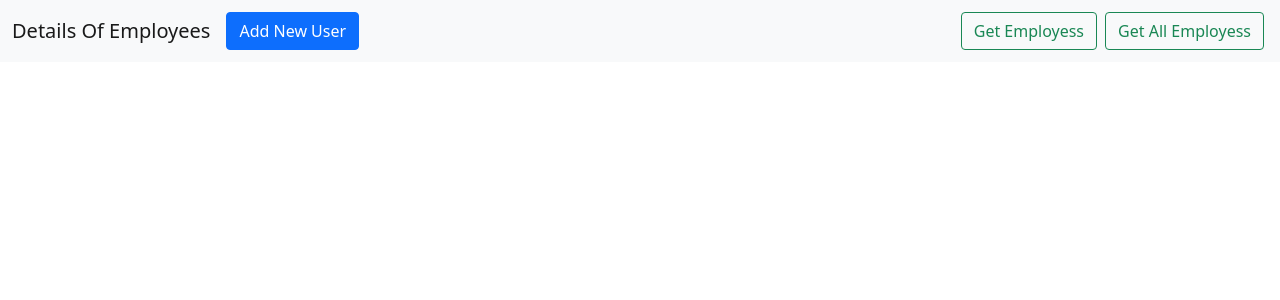
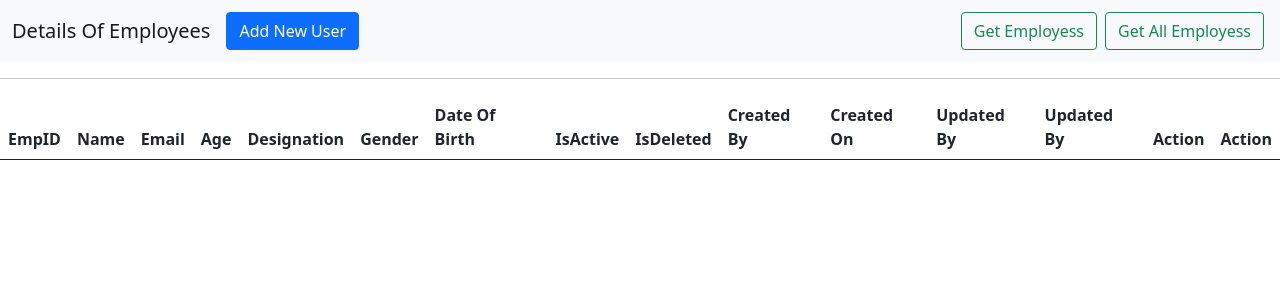
Before and after one commit to anas012/Practice, an Angular app in the folder CRUD/: page /details in a window 1280 px wide. Shown: the top 300 px of the page. Built offline with nearby package versions, Linux system fonts and the light colour scheme.

Commit message:
employe get

```diff
--- a/CRUD/src/app/add-employeee/add-employeee.component.html
+++ b/CRUD/src/app/add-employeee/add-employeee.component.html
@@ -1,4 +1,10 @@
 <div class="container">
+    <div class="row">
+        <div class="alert alert-warning alert-dismissible fade show text-center" role="alert" *ngIf="alert">
+          <strong>Error!</strong> {{msg}}
+          <button (click)="onclick()" type="button" class="btn-close" data-bs-dismiss="alert" aria-label="Close"></button>
+        </div>
+      </div>
     <div class="row">
     <div class="text-center">
         <h3>Add Employee Form</h3>
--- a/CRUD/src/app/add-employeee/add-employeee.component.ts
+++ b/CRUD/src/app/add-employeee/add-employeee.component.ts
@@ -1,5 +1,6 @@
 import { Component, OnInit } from '@angular/core';
 import { NgForm } from '@angular/forms';
+import { Router } from '@angular/router';
 import { AuthenticationService } from '../authentication.service';
 import { EmployeAdd, OnEmployeAdd } from '../shared/User.model';
 
@@ -11,7 +12,9 @@ import { EmployeAdd, OnEmployeAdd } from '../shared/User.model';
 export class AddEmployeeeComponent implements OnInit {
 isactive=true;
 isdelete=false;
-  constructor(private auth:AuthenticationService) { }
+alert=false;
+msg!:string;
+  constructor(private auth:AuthenticationService,private route:Router) { }
 
   genders=['male','female'];
 
@@ -27,8 +30,16 @@ isdelete=false;
     console.log(this.empdata(form));
     this.auth.AddEmp(this.empdata(form)).subscribe((res:OnEmployeAdd)=>
       {
-        console.log(res.msg);
-        console.log(this.auth.gettoken());
+
+        if (res.msg_sc!=="")
+        {
+        this.route.navigate(['details']);
+        }
+        else
+        {
+          this.msg =res.msg;
+          this.alert=true;
+        }
       }
       )
     }
@@ -54,6 +65,9 @@ isdelete=false;
     return emp;
 
 }
-
+onclick()
+{
+  this.alert=false;
+}
 
 }
--- a/CRUD/src/app/authentication.service.ts
+++ b/CRUD/src/app/authentication.service.ts
@@ -2,6 +2,7 @@ import { Injectable } from '@angular/core';
 import { EmployeAdd, Iusermodel, OnEmployeAdd, userLoggedin, Userlogin, userRegister } from './shared/User.model';
 import {HttpClient, HttpErrorResponse} from '@angular/common/http'
 import { Observable, pipe } from 'rxjs';
+import { Allemploylist } from './shared/employee.model';
 interface log {
   token:string;
   UserID:string;
@@ -10,6 +11,8 @@ interface log {
   providedIn: 'root'
 })
 export class AuthenticationService {
+  temp:any;
+
 
   constructor( private htppdata:HttpClient) { }
 SiginupUser(user:Iusermodel)
@@ -28,6 +31,11 @@ AddEmp(emp:EmployeAdd)
   return this.htppdata.post<OnEmployeAdd>("http://192.168.18.118:3000/rest/add",emp);
 }
 
+GetAllEmp()
+{
+ this.temp= this.htppdata.get<Allemploylist[]>("http://192.168.18.118:3000/rest/all");
+ return this.temp;
+}
 
 
 settoken(token:string,userid:string)
--- a/CRUD/src/app/employee-details/employee-details.component.html
+++ b/CRUD/src/app/employee-details/employee-details.component.html
@@ -5,19 +5,71 @@
     </div>
     <div class="collapse navbar-collapse">
       <ul class="nav navbar-nav">
-                <li class="nav-item " routerLinkActive="active-link">
-                    <button (click)="onadd()" class="btn btn-primary m-6" type="button">Add New User</button>
+        <li class="nav-item" routerLinkActive="active-link">
+          <button (click)="onadd()" class="btn btn-primary m-6" type="button">
+            Add New User
+          </button>
         </li>
-
       </ul>
       <div class="collapse navbar-collapse">
         <ul class="nav navbar-nav ms-auto mb-2 mb-lg-0">
-
-                    <button class="btn btn-outline-success m-6 m-1" type="button">Get Employess</button>
-                    <button class="btn btn-outline-success m-6 m-1" type="button">Get All Employess</button>
-
+          <button class="btn btn-outline-success m-6 m-1" type="button">
+            Get Employess
+          </button>
+          <button
+            class="btn btn-outline-success m-6 m-1"
+            (click)="GetAllemp()"
+            type="button"
+          >
+            Get All Employess
+          </button>
         </ul>
       </div>
     </div>
+
   </div>
 </nav>
+<div>
+    <hr>
+    <table class="table">
+        <thead>
+          <tr>
+            <th scope="col">EmpID</th>
+            <th scope="col">Name</th>
+            <th scope="col">Email</th>
+            <th scope="col">Age</th>
+            <th scope="col">Designation</th>
+            <th scope="col">Gender</th>
+            <th scope="col">Date Of Birth</th>
+            <th scope="col">IsActive</th>
+            <th scope="col">IsDeleted</th>
+            <th scope="col">Created By</th>
+            <th scope="col">Created On</th>
+            <th scope="col">Updated By</th>
+            <th scope="col">Updated By</th>
+            <th scope="col">Action</th>
+            <th scope="col">Action</th>
+          </tr>
+        </thead>
+        <tbody>
+          <tr *ngFor="let emp of Allemployee">
+            <td>{{ emp.EmpID }}</td>
+            <td>{{ emp.Name }}</td>
+            <td>{{ emp.Email }}</td>
+            <td>{{ emp.Age }}</td>
+            <td>{{ emp.Designation }}</td>
+            <td>{{ emp.Gender }}</td>
+            <td>{{ emp.DateOfBirth }}</td>
+            <td>{{ emp.IsActive }}</td>
+            <td>{{ emp.IsDeleted }}</td>
+            <td>{{ emp.CreatedBy }}</td>
+            <td>{{ emp.CreatedOn }}</td>
+            <td>{{ emp.UpdatedBy }}</td>
+            <td>{{ emp.UpdatedOn }}</td>
+            <td><button type="submit" class="btn btn-info">Update</button></td>
+            <td><button type="submit" class="btn btn-danger">Delete</button></td>
+          </tr>
+        </tbody>
+      </table>
+
+</div>
--- a/CRUD/src/app/employee-details/employee-details.component.ts
+++ b/CRUD/src/app/employee-details/employee-details.component.ts
@@ -1,5 +1,7 @@
 import { Component, OnInit } from '@angular/core';
 import { Router } from '@angular/router';
+import { AuthenticationService } from '../authentication.service';
+import { Allemploylist } from '../shared/employee.model';
 
 @Component({
   selector: 'app-employee-details',
@@ -8,11 +10,15 @@ import { Router } from '@angular/router';
 })
 export class EmployeeDetailsComponent implements OnInit {
 
-  constructor( private route:Router) { }
-
-  ngOnInit(): void {
+  constructor( private route:Router,private auth:AuthenticationService) { }
+  //public Allemployee!:Allemploylist[];
+  Allemployee!:Allemploylist[];
+    ngOnInit(): void {
   }
   onadd(){
     this.route.navigate(['/Addemp']);
   }
+  GetAllemp(){
+     this.auth.GetAllEmp().subscribe((data:any)=>this.Allemployee=data['data']);
+  }
 }
--- a/CRUD/src/app/shared/User.model.ts
+++ b/CRUD/src/app/shared/User.model.ts
@@ -52,6 +52,6 @@ export interface EmployeAdd
 };
 export interface OnEmployeAdd
 {
+msg_sc:string;
 msg:string;
-
 }
```
Also changed, not shown: CRUD/src/app/shared/employee.model.ts (added, +15 -0 lines). Lines whose indentation alone changed are shown as unchanged.
